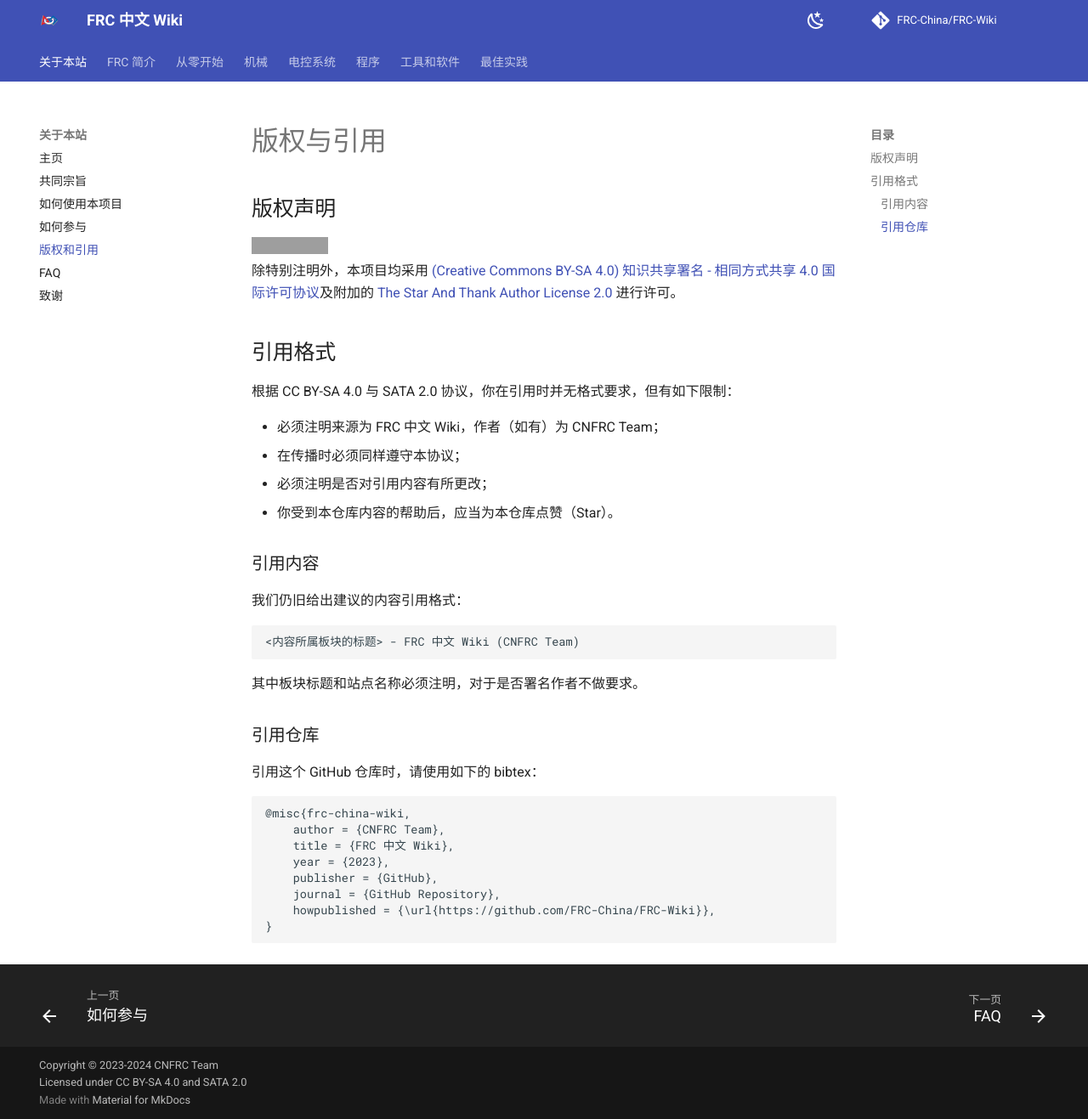
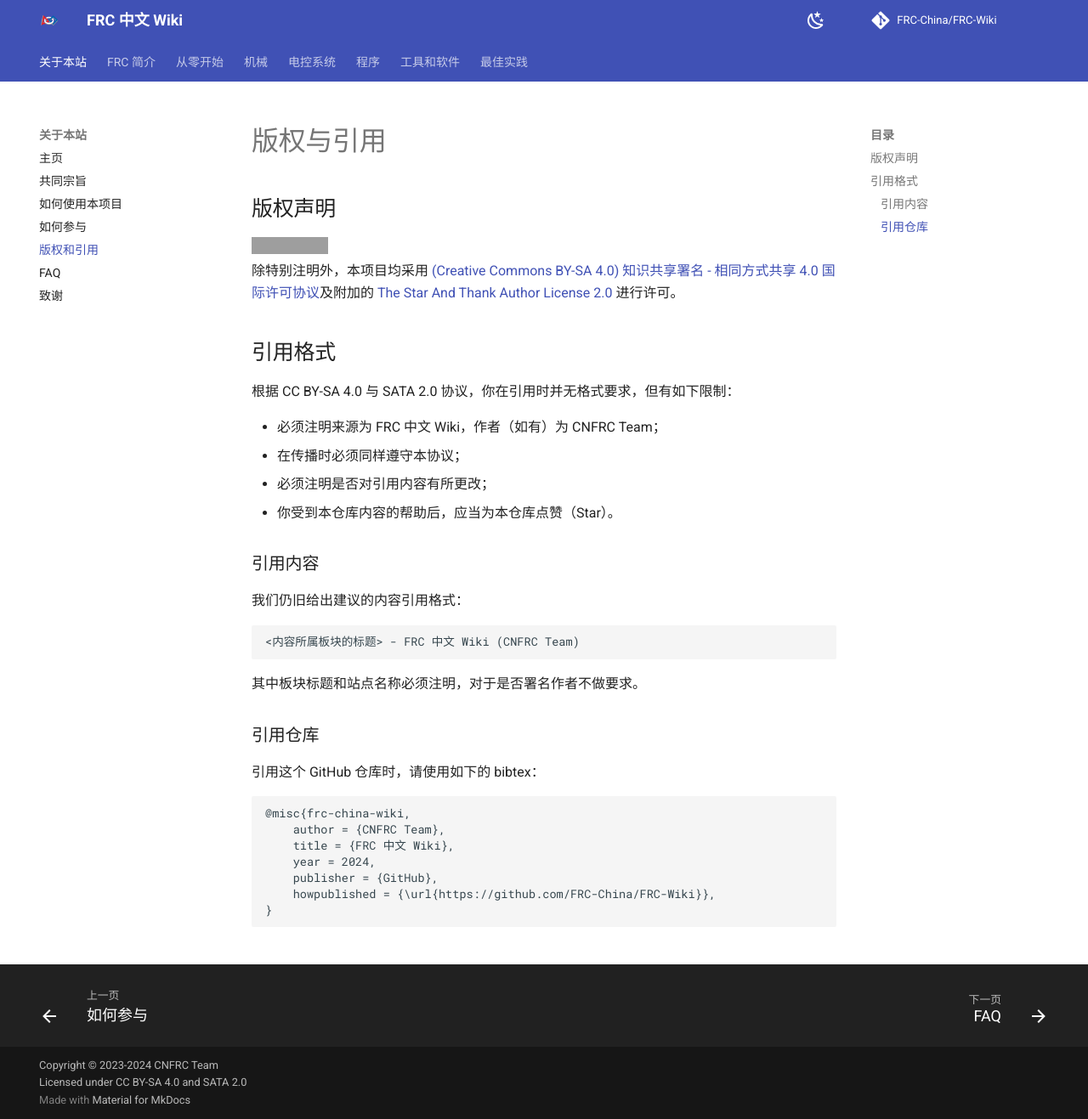
Before and after one commit to FRC-China/FRC-Wiki, an MkDocs documentation site: the page built from docs/start/copyright.md, in a window 1280 px wide and 1317 px high. Shown: the whole window at 85% size. Built offline with MkDocs 1.6.1 and Material for MkDocs 9.7.7, drawn with Linux system fonts in a browser that asks for light colours; comment, search, counter and statistics services are not loaded; grey boxes are pictures that could not be loaded.

Commit message:
fix(start/copyright): modify bibtex

````diff
--- a/docs/start/copyright.md
+++ b/docs/start/copyright.md
@@ -31,9 +31,8 @@
 @misc{frc-china-wiki,
     author = {CNFRC Team},
     title = {FRC 中文 Wiki},
-    year = {2023},
+    year = 2024,
     publisher = {GitHub},
-    journal = {GitHub Repository},
     howpublished = {\url{https://github.com/FRC-China/FRC-Wiki}},
 }
 ```
````
